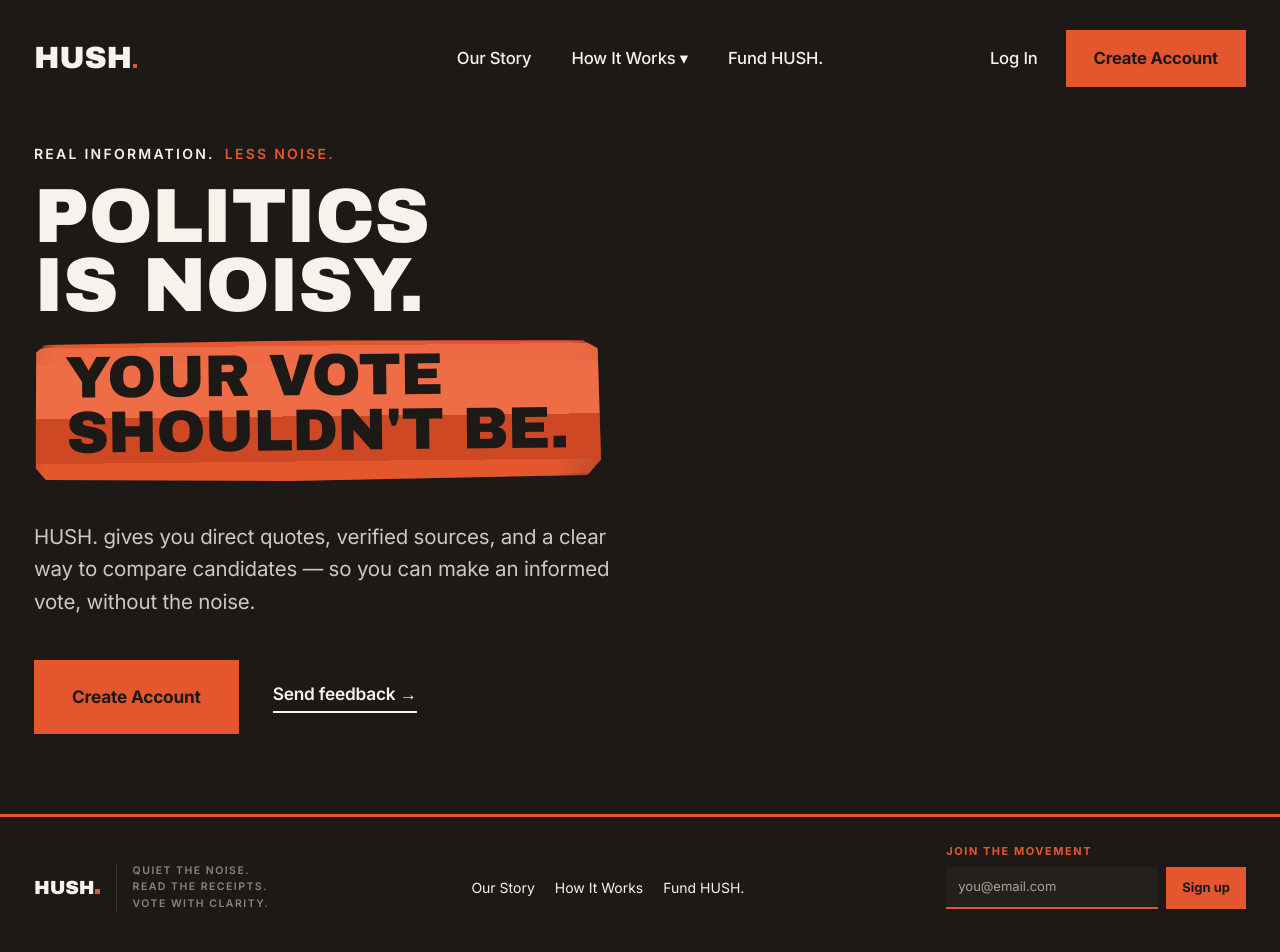
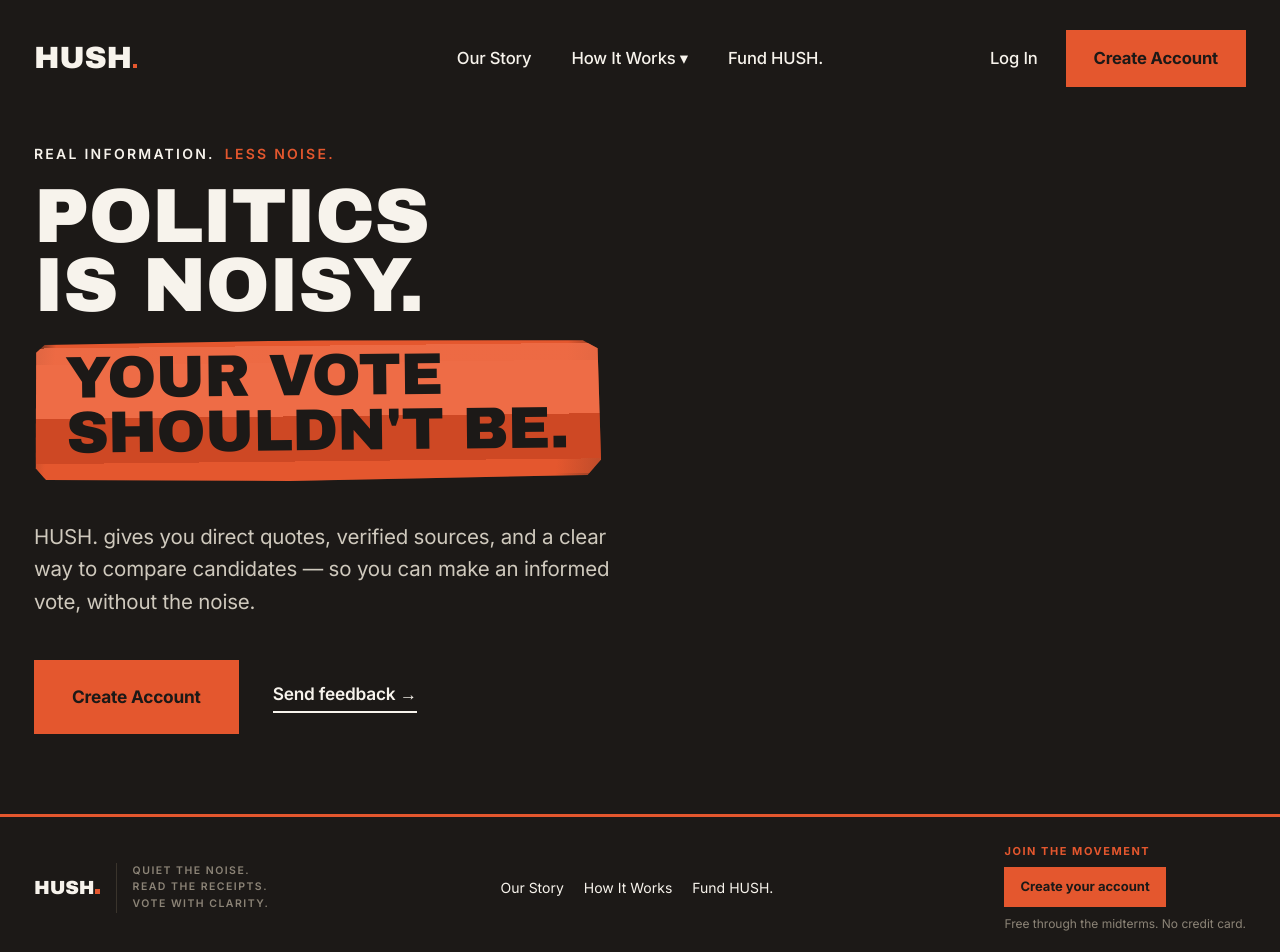
Before and after one commit to HushPolitics/Hush, a Next.js app: page / in a window 1280 px wide. Shown: the top 952 px of the page. Built offline with nearby package versions, Linux system fonts and the light colour scheme.

Commit message:
Replace the footer email box with a Create your account button (#170)
The Join the Movement email box only saved an address to footer_signups and never created an account. It is now a button to /signup.

```diff
--- a/src/components/marketing/MarketingFooter.tsx
+++ b/src/components/marketing/MarketingFooter.tsx
@@ -1,7 +1,6 @@
 "use client";
 
 import Link from "next/link";
-import { useState } from "react";
 import { C } from "@/lib/theme";
 import { MK } from "@/lib/marketingTheme";
 import { Wordmark } from "./MarketingHeader";
@@ -54,26 +53,6 @@ function XIcon() {
 }
 
 export function MarketingFooter() {
-  const [email, setEmail] = useState("");
-  const [trap, setTrap] = useState("");
-  const [status, setStatus] = useState<"idle" | "sending" | "done" | "error">("idle");
-
-  async function signUp(e: React.FormEvent) {
-    e.preventDefault();
-    if (status === "sending") return;
-    setStatus("sending");
-    try {
-      const res = await fetch("/api/signup", {
-        method: "POST",
-        headers: { "Content-Type": "application/json" },
-        body: JSON.stringify({ email, website: trap }),
-      });
-      setStatus(res.ok ? "done" : "error");
-    } catch {
-      setStatus("error");
-    }
-  }
-
   return (
     <footer style={{ background: C.ink, borderTop: `3px solid ${C.rust}` }}>
       <div
@@ -100,48 +79,22 @@ export function MarketingFooter() {
           ))}
         </nav>
 
-        <form style={{ display: "flex", flexDirection: "column", gap: 8 }} onSubmit={signUp}>
+        <div style={{ display: "flex", flexDirection: "column", gap: 8 }}>
           <span style={{ fontWeight: 700, fontSize: 11, textTransform: "uppercase", letterSpacing: "0.14em", color: C.rust }}>JOIN THE MOVEMENT</span>
+          {/* A link, not an email box: the old email field here only saved an
+              address to footer_signups and never created an account, which
+              people reasonably expected it to. */}
           <div style={{ display: "flex", gap: 8 }}>
-            {/* Mirrors the visible label's intent ("JOIN THE MOVEMENT") rather
-                than repeating it verbatim, which would read awkwardly as
-                "Email for the HUSH Join the Movement". */}
-            <label htmlFor="footer-brief-email" style={{ position: "absolute", width: 1, height: 1, overflow: "hidden", clip: "rect(0,0,0,0)" }}>
-              Email to join the HUSH. Movement
-            </label>
-            <input
-              id="footer-brief-email"
-              type="email"
-              required
-              value={email}
-              onChange={(e) => setEmail(e.target.value)}
-              placeholder="you@email.com"
-              style={{ background: MK.field, border: "none", borderBottom: `2px solid ${C.rust}`, color: C.onDark, fontSize: 13, padding: "10px 12px", minWidth: 180 }}
-            />
-            <button
-              type="submit"
-              disabled={status === "sending" || status === "done"}
+            <Link
+              href="/signup"
               className="home-btn-primary"
-              style={{ background: C.rust, color: C.ink, fontWeight: 700, fontSize: 13, padding: "10px 16px", border: "none", cursor: "pointer" }}
+              style={{ background: C.rust, color: C.ink, fontWeight: 700, fontSize: 13, padding: "10px 16px", textDecoration: "none", display: "inline-block" }}
             >
-              {status === "sending" ? "Signing up..." : "Sign up"}
-            </button>
+              Create your account
+            </Link>
           </div>
-          {/* Honeypot: hidden from people, filled in by bots. */}
-          <input
-            type="text"
-            name="website"
-            tabIndex={-1}
-            autoComplete="off"
-            aria-hidden
-            value={trap}
-            onChange={(e) => setTrap(e.target.value)}
-            style={{ position: "absolute", left: -9999, width: 1, height: 1, opacity: 0 }}
-          />
-          <span role="status" style={{ fontSize: 12, minHeight: 16, color: status === "error" ? C.rust : MK.mutedDark }}>
-            {status === "done" ? "You’re in. Thank you." : status === "error" ? "Something went wrong. Please try again." : ""}
-          </span>
-        </form>
+          <span style={{ fontSize: 12, minHeight: 16, color: MK.mutedDark }}>Free through the midterms. No credit card.</span>
+        </div>
       </div>
 
       <div className="home-footer-row2" style={{ display: "flex", alignItems: "center", justifyContent: "space-between", gap: 16, flexWrap: "wrap", padding: "16px 34px" }}>
```
